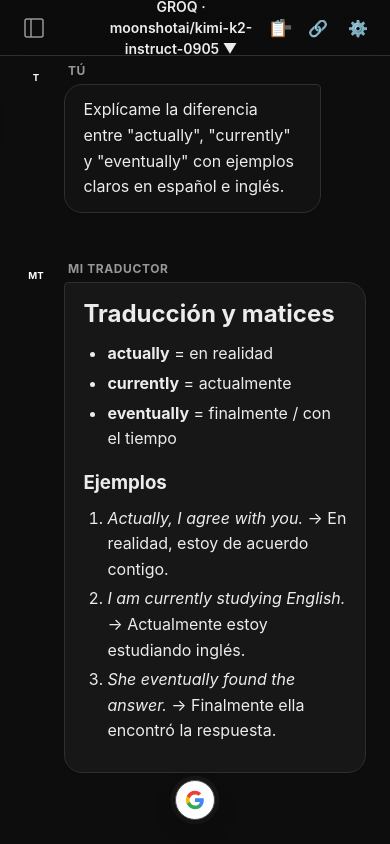
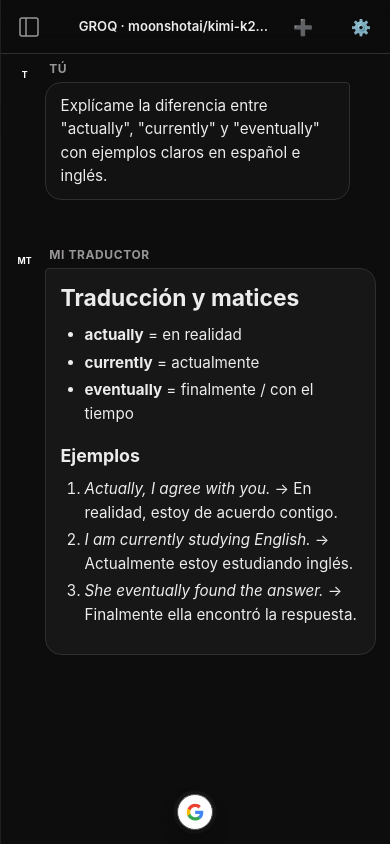
Before and after one commit to ayalast/traductor, a React (Vite) app in the folder app/: page / in a window 390 px wide. Built offline with nearby package versions, Linux system fonts and the light colour scheme; no server answers.

Commit message:
ui: mejora experiencia móvil del historial

```diff
--- a/app/src/App.css
+++ b/app/src/App.css
@@ -855,21 +855,226 @@ body {
 }
 
 @media (max-width: 768px) {
+  .topbar {
+    height: 54px;
+    padding: 0 0.75rem;
+  }
+
+  .topbar__history-slot {
+    left: 0.75rem;
+  }
+
+  .topbar__center-controls {
+    max-width: calc(100vw - 7.75rem);
+    gap: 0.35rem;
+  }
+
+  .topbar__actions {
+    right: 0.75rem;
+  }
+
+  .topbar__actions .topbar-action-btn:nth-child(-n + 2) {
+    display: none;
+  }
+
+  .sidebar-toggle-btn,
+  .topbar-action-btn,
+  .new-chat-mobile-btn {
+    width: 34px;
+    height: 34px;
+    flex-shrink: 0;
+  }
+
+  .model-selector-btn {
+    display: block;
+    max-width: min(54vw, 16rem);
+    overflow: hidden;
+    padding: 0.35rem 0.55rem;
+    text-overflow: ellipsis;
+    white-space: nowrap;
+    font-size: 0.82rem;
+  }
+
+  .new-chat-mobile-btn {
+    display: grid;
+    place-items: center;
+    border: none;
+    border-radius: 10px;
+    background: transparent;
+    color: var(--accent);
+    cursor: pointer;
+    font-size: 1rem;
+  }
+
+  .new-chat-mobile-btn:hover {
+    background: var(--surface-elevated);
+  }
+
   .sidebar {
     position: fixed;
     left: 0;
     top: 0;
     bottom: 0;
-    width: 280px;
-    box-shadow: 10px 0 30px rgba(0,0,0,0.2);
+    width: 75vw;
+    box-shadow: 10px 0 30px rgba(0, 0, 0, 0.28);
+  }
+
+  .conversation-item {
+    touch-action: manipulation;
+  }
+
+  .sidebar__header {
+    padding: 0.8rem;
+    gap: 0.65rem;
+  }
+
+  .sidebar__search {
+    padding: 0 0.8rem 0.65rem;
+  }
+
+  .sidebar__account {
+    padding: 0.7rem;
   }
 
   .sidebar-backdrop {
     position: fixed;
     inset: 0;
-    background: rgba(0,0,0,0.5);
+    background: rgba(0, 0, 0, 0.55);
     backdrop-filter: blur(4px);
     z-index: 45;
+  }
+
+  .chat-layout {
+    min-height: 0;
+  }
+
+  .message-row {
+    padding: 0.35rem 0;
+  }
+
+  .message-row__container {
+    gap: 0.6rem;
+    max-width: 100%;
+    padding: 0 0.85rem;
+  }
+
+  .avatar-icon {
+    width: 22px;
+    height: 22px;
+    font-size: 0.55rem;
+  }
+
+  .message-row__content-wrapper {
+    padding: 0.7rem 0.9rem;
+    border-radius: 16px;
+  }
+
+  .message-row--user .message-row__content-wrapper {
+    max-width: 92%;
+  }
+
+  .message-row__content {
+    font-size: 0.95rem;
+    line-height: 1.55;
+  }
+
+  .welcome-container {
+    align-items: flex-start;
+    justify-content: center;
+    padding: clamp(1.25rem, 6vh, 2.25rem) 1.1rem 0.75rem;
+  }
+
+  .welcome-screen {
+    max-width: 100%;
+  }
+
+  .welcome-screen__header {
+    margin-bottom: 1.4rem;
+  }
+
+  .welcome-screen__logo {
+    width: 42px;
+    height: 42px;
+    margin-bottom: 0.85rem;
+  }
+
+  .welcome-screen__logo svg {
+    width: 26px;
+    height: 26px;
+  }
+
+  .welcome-screen h1 {
+    max-width: 13ch;
+    font-size: clamp(1.75rem, 8vw, 2.25rem);
+    line-height: 1.12;
+  }
+
+  .welcome-screen__grid {
+    grid-template-columns: 1fr;
+    gap: 0.65rem;
+  }
+
+  .welcome-card {
+    min-height: 0;
+    padding: 0.85rem 1rem;
+    border-radius: 14px;
+  }
+
+  .welcome-card__icon {
+    margin-bottom: 0.4rem;
+    font-size: 1.1rem;
+  }
+
+  .welcome-card p {
+    font-size: 0.92rem;
+    line-height: 1.35;
+  }
+
+  .composer {
+    padding: 0 0.85rem max(0.85rem, env(safe-area-inset-bottom));
+  }
+
+  .composer__input-wrapper {
+    max-width: 100%;
+    gap: 0.4rem;
+  }
+
+  .composer__input-container {
+    align-items: center;
+    border-radius: 999px;
+    padding: 0.2rem 0.4rem 0.2rem 0.9rem;
+  }
+
+  .composer textarea {
+    padding: 0.7rem 0;
+    font-size: 0.95rem;
+    line-height: 1.35;
+  }
+
+  .composer__actions-row {
+    padding-bottom: 0;
+  }
+
+  .char-count,
+  .composer__footer-text {
+    display: none;
+  }
+
+  .send-btn,
+  .stop-btn {
+    width: 36px;
+    height: 36px;
+  }
+
+  .google-auth-btn {
+    width: 2.25rem;
+    height: 2.25rem;
+    box-shadow: 0 0.55rem 1.1rem rgba(0, 0, 0, 0.22), 0 0 0 0.22rem color-mix(in srgb, var(--surface-elevated), transparent 50%);
+  }
+
+  .google-icon {
+    width: 1.15rem;
+    height: 1.15rem;
   }
 }
 
@@ -1009,6 +1214,61 @@ body {
   padding: 1rem;
 }
 
+.settings-danger-zone {
+  margin-top: 1.5rem;
+  opacity: 0.82;
+}
+
+.settings-danger-zone details {
+  border: 1px solid color-mix(in srgb, #ef4444, var(--border) 70%);
+  border-radius: 12px;
+  background: color-mix(in srgb, #ef4444, transparent 94%);
+}
+
+.settings-danger-zone summary {
+  padding: 0.85rem 1rem;
+  color: var(--text-muted);
+  cursor: pointer;
+  font-size: 0.78rem;
+  font-weight: 800;
+  letter-spacing: 0.04em;
+  text-transform: uppercase;
+}
+
+.settings-danger-zone__content {
+  display: grid;
+  gap: 0.55rem;
+  padding: 0 1rem 1rem;
+}
+
+.settings-danger-zone__content strong {
+  color: #fecaca;
+  font-size: 0.9rem;
+}
+
+.settings-danger-zone__content p {
+  margin: 0;
+  color: var(--text-muted);
+  font-size: 0.78rem;
+  line-height: 1.45;
+}
+
+.settings-danger-zone__button {
+  margin-top: 0.25rem;
+  padding: 0.7rem 0.85rem;
+  border: 1px solid color-mix(in srgb, #ef4444, var(--border) 35%);
+  border-radius: 10px;
+  background: color-mix(in srgb, #ef4444, transparent 84%);
+  color: #fecaca;
+  cursor: pointer;
+  font-weight: 800;
+}
+
+.settings-danger-zone__button:hover {
+  background: color-mix(in srgb, #ef4444, transparent 74%);
+  color: #fff;
+}
+
 /* Provider Cards y Model Grid */
 .model-grid {
   display: grid;
--- a/app/src/components/history/ConversationList.tsx
+++ b/app/src/components/history/ConversationList.tsx
@@ -1,4 +1,4 @@
-import React, { useState } from 'react'
+import React, { useRef, useState } from 'react'
 
 type Conversation = {
   id: string
@@ -13,6 +13,7 @@ type ConversationListProps = {
   onSelectConversation?: (conversationId: string) => void
   onDeleteConversation?: (conversationId: string) => void
   onRenameConversation?: (conversationId: string, newTitle: string) => void
+  onOpenConversation?: (conversationId: string) => void
   searchQuery?: string
 }
 
@@ -21,10 +22,12 @@ export function ConversationList({
   onSelectConversation,
   onDeleteConversation,
   onRenameConversation,
+  onOpenConversation,
   searchQuery = ''
 }: ConversationListProps) {
   const [editingId, setEditingId] = useState<string | null>(null)
   const [editValue, setEditValue] = useState('')
+  const lastTapRef = useRef<{ id: string; time: number }>({ id: '', time: 0 })
 
   const highlightText = (text: string, query: string) => {
     if (!query.trim()) return text
@@ -78,6 +81,18 @@ export function ConversationList({
     setEditingId(null)
   }
 
+  const handleSelectConversation = (id: string, event: React.MouseEvent) => {
+    const now = event.timeStamp
+    const isQuickSecondTap = lastTapRef.current.id === id && now - lastTapRef.current.time < 360
+
+    lastTapRef.current = { id, time: now }
+    onSelectConversation?.(id)
+
+    if (isQuickSecondTap) {
+      onOpenConversation?.(id)
+    }
+  }
+
   return (
     <div style={{ display: 'flex', flexDirection: 'column', height: '100%' }}>
       <nav className="conversation-list" aria-label="Historial de conversaciones" style={{ flex: 1 }}>
@@ -103,7 +118,7 @@ export function ConversationList({
                     <button
                       className="conversation-item"
                       type="button"
-                      onClick={() => onSelectConversation?.(conversation.id)}
+                      onClick={(event) => handleSelectConversation(conversation.id, event)}
                     >
                       <span className="conversation-item__icon">💬</span>
                       <div style={{ flex: 1, overflow: 'hidden', display: 'flex', flexDirection: 'column' }}>
@@ -138,18 +153,6 @@ export function ConversationList({
         })}
       </nav>
 
-      {conversations.length > 0 && (
-        <button
-          className="clear-conversations-btn"
-          onClick={() => {
-            if (window.confirm('¿Estás seguro de que deseas eliminar TODO el historial? Esta acción no se puede deshacer.')) {
-              onDeleteConversation?.('ALL')
-            }
-          }}
-        >
-          🗑️ Borrar todas las conversaciones
-        </button>
-      )}
     </div>
   )
 }
--- a/app/src/components/layout/SettingsDrawer.tsx
+++ b/app/src/components/layout/SettingsDrawer.tsx
@@ -22,6 +22,7 @@ type SettingsDrawerProps = {
   activeTemperature: number
   onTemperatureChange: (temp: number) => void
   children?: ReactNode
+  dangerZone?: ReactNode
 }
 
 export function SettingsDrawer({
@@ -30,6 +31,7 @@ export function SettingsDrawer({
   activeTemperature,
   onTemperatureChange,
   children,
+  dangerZone,
 }: SettingsDrawerProps) {
   const [tempValue, setTempValue] = useState(activeTemperature)
   const [activeTheme, setActiveTheme] = useState<ThemeId>(getStoredTheme())
@@ -258,6 +260,8 @@ export function SettingsDrawer({
             </div>
           </section>
 
+          {dangerZone}
+
           {/* Info del sistema */}
           <section className="settings-section" style={{ marginTop: 'auto', paddingTop: '2rem' }}>
             <div style={{ padding: '1rem', borderRadius: '12px', border: '1px solid var(--border)', background: 'var(--surface-elevated)', textAlign: 'center' }}>
--- a/app/src/pages/ChatPage.tsx
+++ b/app/src/pages/ChatPage.tsx
@@ -515,6 +515,36 @@ export function ChatPage() {
     }
   }
 
+  const handleDeleteConversation = async (id: string) => {
+    const { supabase: sb } = await import('../lib/supabase')
+    if (id === 'ALL') await sb.from('conversations').delete().eq('user_id', user?.id)
+    else await sb.from('conversations').delete().eq('id', id)
+    await refreshConversations()
+  }
+
+  const handleDeleteAllConversations = async () => {
+    const confirmed = window.confirm('¿Eliminar todo el historial? Esta acción no se puede deshacer.')
+    if (!confirmed) return
+
+    await handleDeleteConversation('ALL')
+    handleNewChat()
+  }
+
+  const dangerZone = (
+    <section className="settings-section settings-danger-zone">
+      <details>
+        <summary>Opciones avanzadas</summary>
+        <div className="settings-danger-zone__content">
+          <strong>Borrar todo el historial</strong>
+          <p>Elimina permanentemente todas tus conversaciones guardadas.</p>
+          <button type="button" className="settings-danger-zone__button" onClick={handleDeleteAllConversations}>
+            Borrar todas las conversaciones
+          </button>
+        </div>
+      </details>
+    </section>
+  )
+
   // 7. Componentes de renderizado
   const sidebar = (
     <Sidebar
@@ -541,12 +571,8 @@ export function ChatPage() {
         <ConversationList
           conversations={conversationItems}
           onSelectConversation={id => { setActiveConversationId(id); setIsStartingNewChat(false); }}
-          onDeleteConversation={async id => {
-            const { supabase: sb } = await import('../lib/supabase')
-            if (id === 'ALL') await sb.from('conversations').delete().eq('user_id', user?.id)
-            else await sb.from('conversations').delete().eq('id', id)
-            await refreshConversations()
-          }}
+          onOpenConversation={id => { setActiveConversationId(id); setIsStartingNewChat(false); setIsSidebarOpen(false); }}
+          onDeleteConversation={handleDeleteConversation}
           onRenameConversation={async (id, title) => {
             const { supabase: sb } = await import('../lib/supabase')
             await sb.from('conversations').update({ title }).eq('id', id)
@@ -662,7 +688,7 @@ export function ChatPage() {
       <AppShell sidebar={sidebar} header={header} content={content} composer={composer} isSidebarOpen={isSidebarOpen} onCloseSidebar={() => setIsSidebarOpen(false)} />
       {isSettingsOpen && (
         <Suspense fallback={null}>
-          <SettingsDrawer isOpen={isSettingsOpen} onClose={() => setIsSettingsOpen(false)} activeProvider={activeProvider} activeTemperature={activeTemperature} onTemperatureChange={handleTemperatureChange}>
+          <SettingsDrawer isOpen={isSettingsOpen} onClose={() => setIsSettingsOpen(false)} activeProvider={activeProvider} activeTemperature={activeTemperature} onTemperatureChange={handleTemperatureChange} dangerZone={dangerZone}>
             <ProviderSelect activeProvider={activeProvider} onUpdate={() => refreshPreferences()} />
             <ModelCombobox activeProvider={activeProvider} activeModel={activeModel} models={models} isLoading={modelsLoading} error={modelsError} onUpdate={() => refreshPreferences()} />
             <ProviderKeysPanel credentials={credentials} onRefresh={() => { refreshCredentials(); refreshModels(); }} />
```
